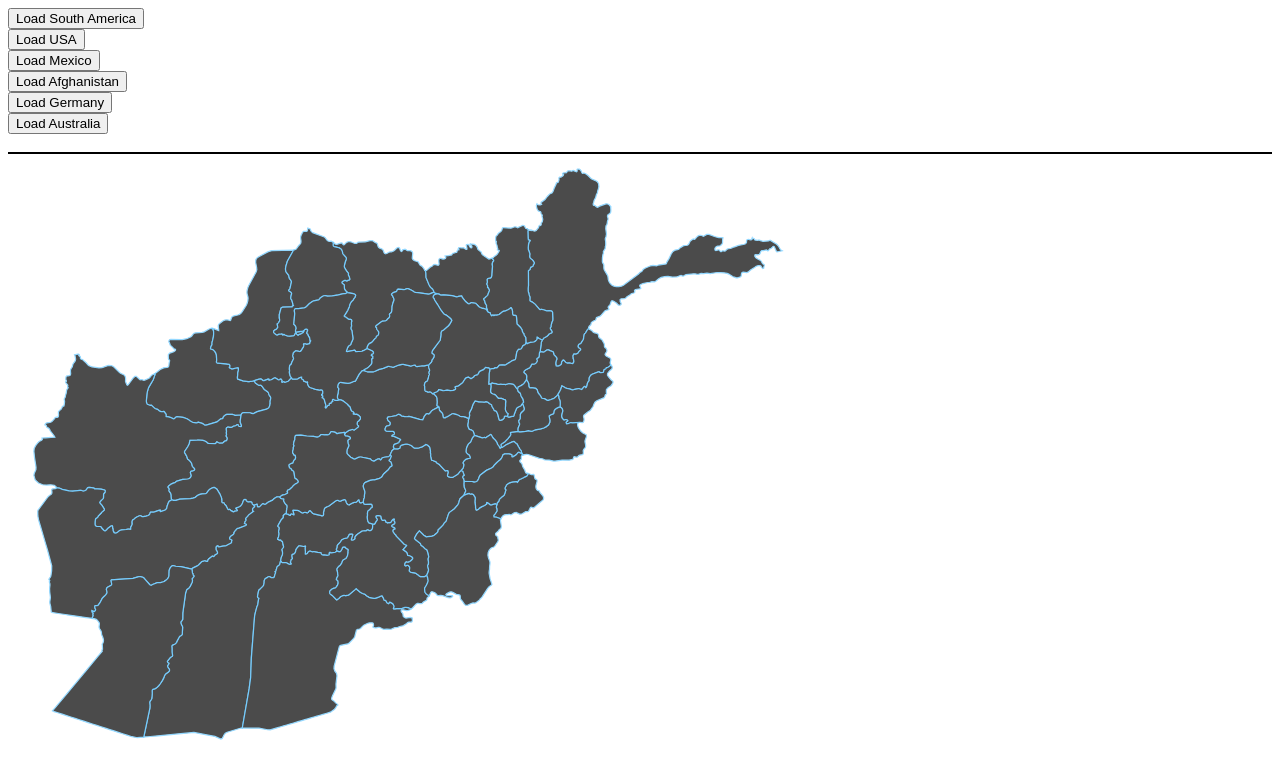
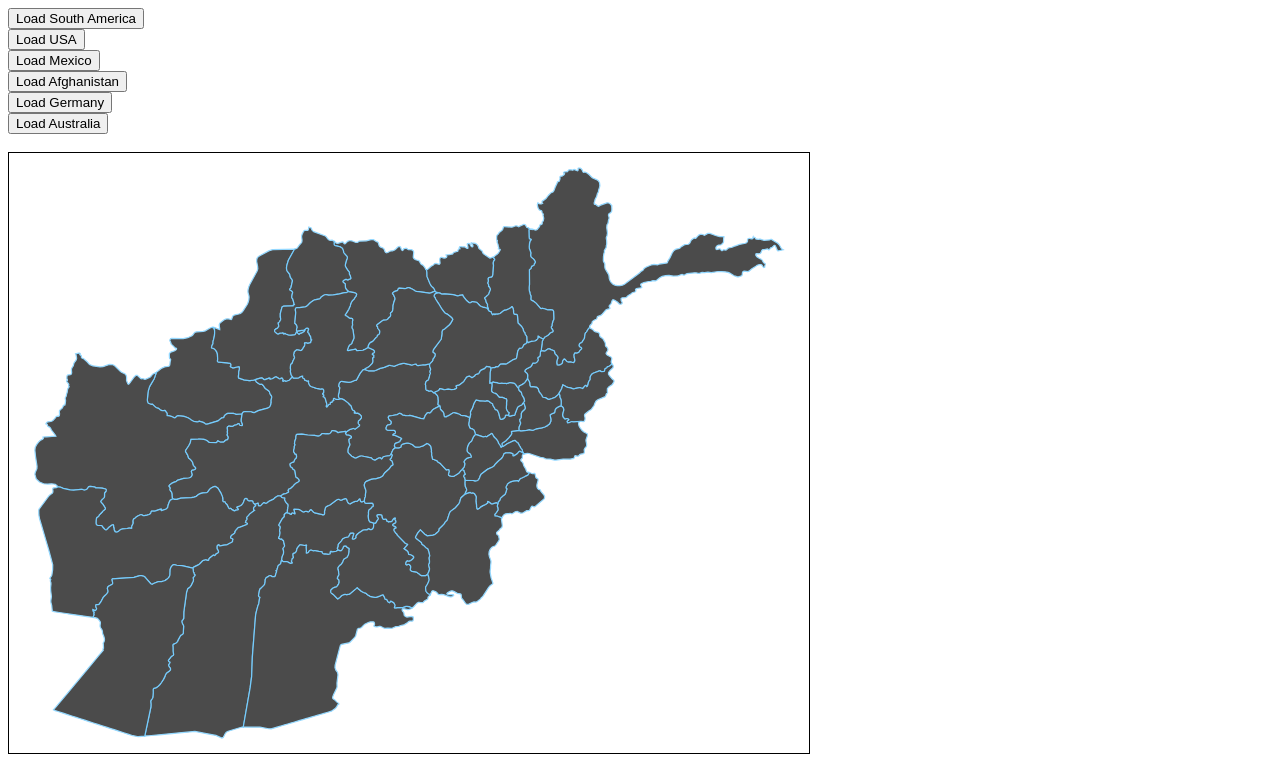
Before and after one commit to tbeermann/angular-d3geo-directive, a plain HTML site: page example/multiple-layers.html in a window 1280 px wide. Drawn offline with Linux system fonts and the light colour scheme.

Commit message:
svg was being appended to body instead of directive div

```diff
--- a/d3geo-directives.js
+++ b/d3geo-directives.js
@@ -312,12 +312,15 @@
 
                     if (scope.svg === null) {
 
-                        scope.svg = d3.select("body").append("svg")
+                        scope.svg =
+                            d3.select(element.find("div")[0])
+                            .append("svg")
                             .attr("width", scope.width)
                             .attr("height", scope.height)
                             .on("click", stopped, true);
 
-                        scope.svg.append("rect")
+                        scope.svg
+                            .append("rect")
                             .attr("class", "background")
                             .attr("width", scope.width)
                             .attr("height", scope.height)
@@ -326,7 +329,8 @@
                             .on("click", reset);
 
 
-                        scope.svg.call(scope.zoom) // delete this line to disable free zooming
+                        scope.svg
+                            .call(scope.zoom) // delete this line to disable free zooming
                             .call(scope.zoom.event);
 
                         scope.projection = d3MapUtilities.selectProjection(attrs.projection, attrs.width, attrs.height);
--- a/example/multiple-layers.html
+++ b/example/multiple-layers.html
@@ -20,7 +20,7 @@
     <br/>
     <input type="button" value="Load Australia" ng-click="loadLayer('../data/australia.geojson', 'Australia')" />
     <br/><br/>
-    <div style="border: 1px solid">
+    <div style="border: 1px solid; width:800px; height:600px">
     <d3multimap
             layers="data"
             projection=mercator
```
